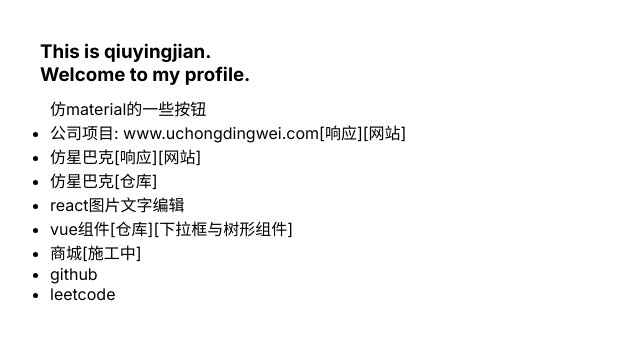
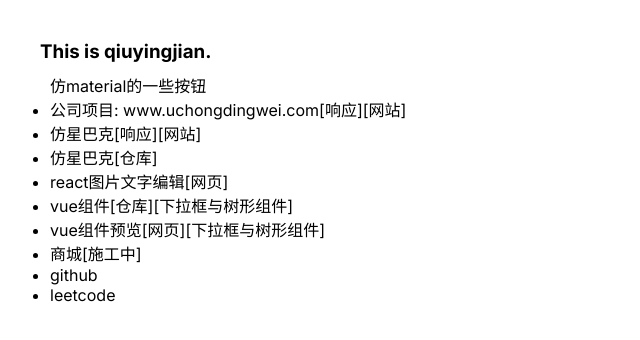
Before and after one commit to qyj971228/profile, a Next.js app: page / in a window 1280 px wide. Shown: the top 340 px of the page, without its empty margins (0-640 px from the left). Built offline with nearby package versions, Linux system fonts and the light colour scheme.

Commit message:
feat: lib-vue preview

```diff
--- a/app/page.tsx
+++ b/app/page.tsx
@@ -53,6 +53,10 @@
     window.open('https://github.com/qyj971228/shopping', '_blank')
   }
 
+  const toVueLibPreview = () => {
+    window.open('https://qyj-lib-vue-preview.vercel.app', '_blank')
+  }
+
   const cursor = {
     cursor: 'pointer'
   }
@@ -60,7 +64,6 @@
   return (
     <main>
       <h3>This is qiuyingjian.</h3>
-      <h3>Welcome to my profile.</h3>
       <ul style={{ margin: '10px' }}>
         <Link href="/button">仿material的一些按钮</Link>
         <li
@@ -85,7 +88,7 @@
           style={{ ...cursor }}
           onClick={toEditor}
         >
-          react图片文字编辑
+          react图片文字编辑[网页]
         </li>
         {/* <li
           style={{ ...cursor }}
@@ -98,6 +101,12 @@
           onClick={toVueLib}
         >
           vue组件[仓库][下拉框与树形组件]
+        </li>
+        <li
+          style={{ ...cursor }}
+          onClick={toVueLibPreview}
+        >
+          vue组件预览[网页][下拉框与树形组件]
         </li>
         {/* <li
           style={{ ...cursor }}
```
